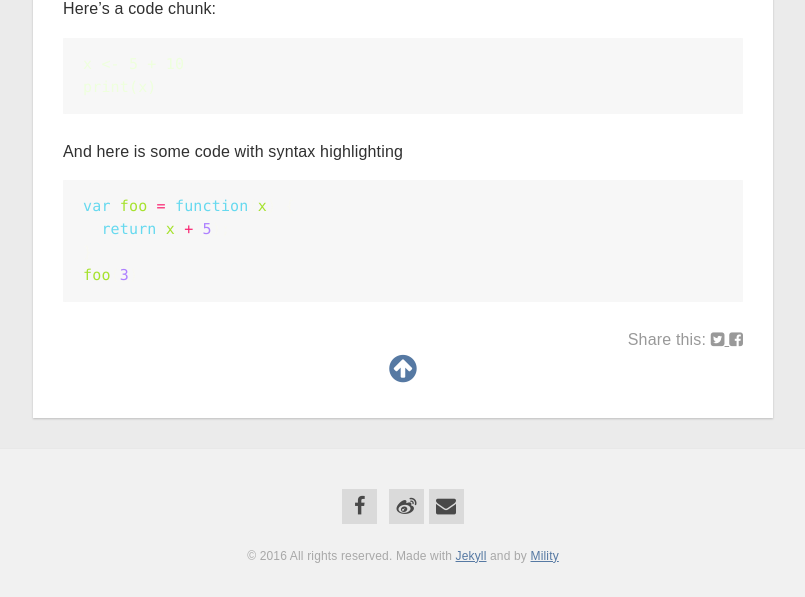
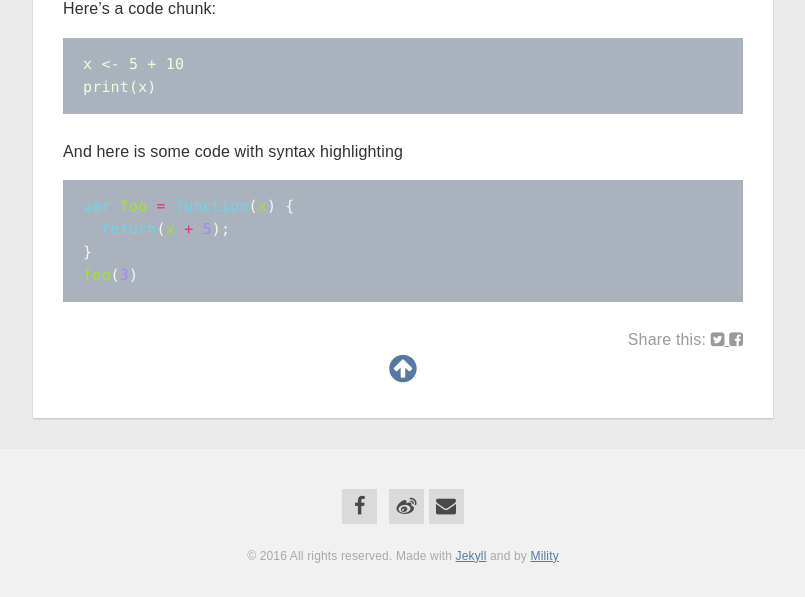
Before and after one commit to Mility/Mility.github.io, a Jekyll site: the page built from _posts/2016-02-24-just-a-test.md, in a window 1280 px wide. Shown: the part 980-1577 px from the top of the page, without its empty margins (237-1042 px from the left). Built offline with Jekyll 4.4.1, drawn with Linux system fonts in a browser that asks for light colours; nearby versions of some CDN libraries.

Commit message:
Update _syntax.scss

```diff
--- a/_sass/_syntax.scss
+++ b/_sass/_syntax.scss
@@ -7,9 +7,9 @@
     top: 10px;
     bottom: 25px;
   };
-/*把表格背景墙改为#F7F7F7*/
+/*把表格背景墙改为#F7F7F7 再改为#AAB2BD*/
   &, .hll, pre {
-    background-color: #F7F7F7;
+    background-color: #AAB2BD;
     border: none;
   }
 
```
